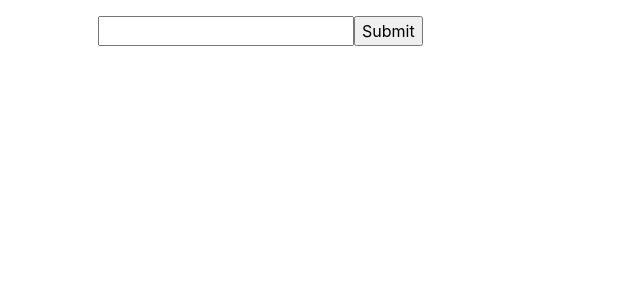
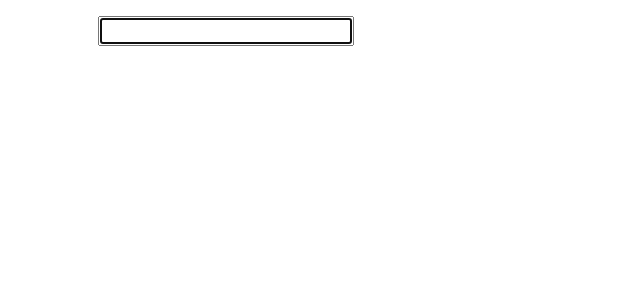
Before and after one commit to cathdxn/dictionary-react, a React (Create React App) app: page / in a window 1280 px wide. Shown: the top 300 px of the page, without its empty margins (0-640 px from the left). Built offline with nearby package versions, Linux system fonts and the light colour scheme.

Commit message:
Added axios and integrated API

```diff
--- a/package.json
+++ b/package.json
@@ -6,6 +6,7 @@
     "@testing-library/jest-dom": "^5.14.1",
     "@testing-library/react": "^11.2.7",
     "@testing-library/user-event": "^12.8.3",
+    "axios": "^0.21.4",
     "react": "^17.0.2",
     "react-dom": "^17.0.2",
     "react-scripts": "4.0.3",
--- a/src/Dictionary.js
+++ b/src/Dictionary.js
@@ -1,18 +1,26 @@
+import axios from "axios";
 import React, { useState } from "react";
 
 export default function Dictionary() {
   let [keyword, setKeyword] = useState("");
+
+  function handleResponse(response) {
+    console.log(response);
+  }
+
   function search(event) {
     event.preventDefault();
+
+    let apiUrl = `https://api.dictionaryapi.dev/api/v2/entries/en_US/${keyword}`;
+    axios.get(apiUrl).then(handleResponse);
   }
   function handleKeywordChange(event) {
     setKeyword(event.target.value);
   }
   return (
     <div className="Dictionary">
-      <form className="p-3" onSubimt={search}>
-        <input type="search" onChange={handleKeywordChange} autofocus={true} />
-        <input type="submit" />
+      <form className="p-3" onSubmit={search}>
+        <input type="search" onChange={handleKeywordChange} autoFocus={true} />
       </form>
       <h1>{keyword}</h1>
     </div>
```
Also changed, not shown: 1 other file (tests, documents, lock files or other folders).
